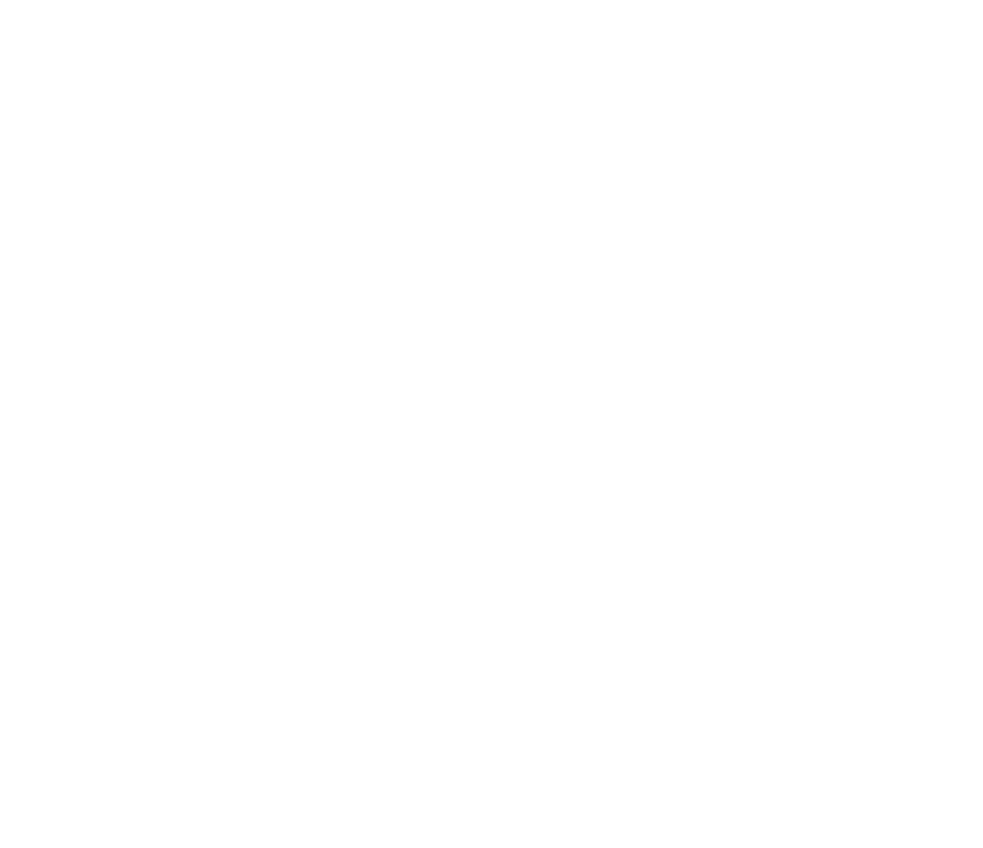
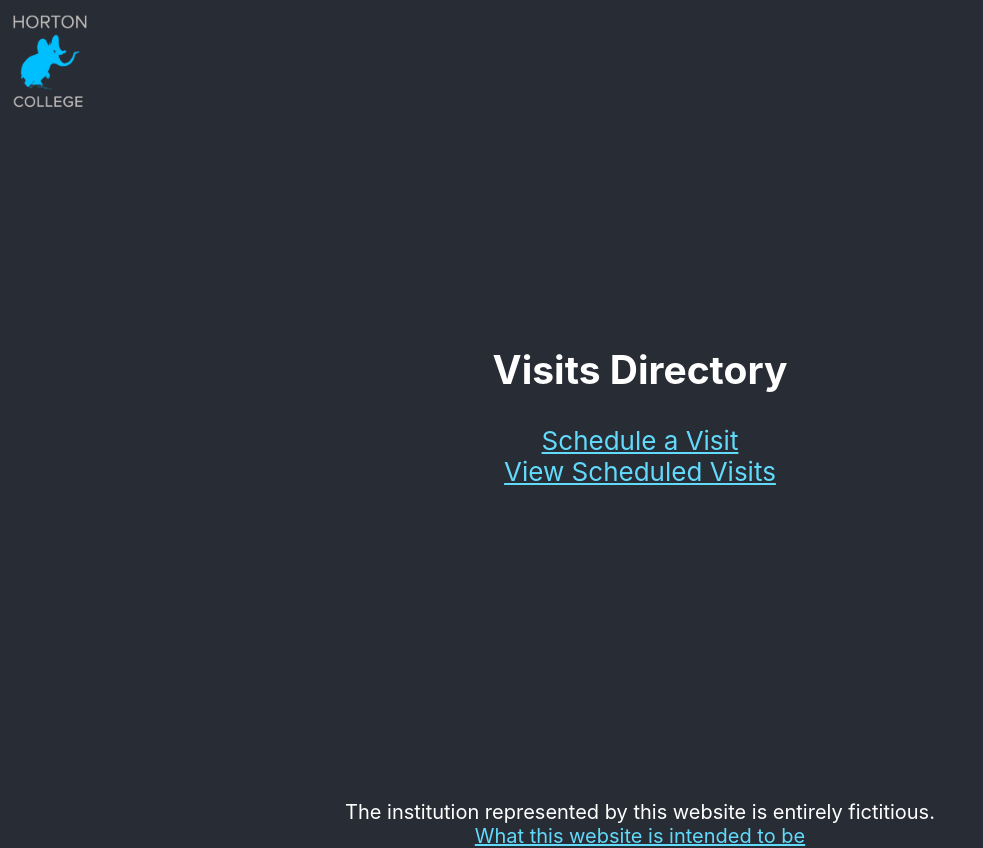
Before and after one commit to GiancarloB210/horton-college, a React (Create React App) app: page /visits in a window 1280 px wide. Before the commit this address had no page. Shown: the whole page, without its empty margins (0-983 px from the left). Before the commit the page ends 800 px from the top, so only its background shows below. Built offline with nearby package versions, Linux system fonts and the light colour scheme.

Commit message:
Made minor wording fixes and re-added visits directory page

```diff
--- a/src/App.js
+++ b/src/App.js
@@ -1,5 +1,6 @@
 import MainPage from './pages/MainPage.js'
 import AboutUsPage from './pages/AboutUsPage.js'
+import VisitsDirectoryPage from './pages/visits/VisitsDirectoryPage.js'
 import ScheduleVisitPage from './pages/visits/ScheduleVisitPage.js'
 import DisplayVisitsPage from './pages/visits/DisplayVisitsPage.js'
 import StaffMainPage from './pages/staff/StaffMainPage.js'
@@ -32,9 +33,11 @@ function App() {
             <Route path="/alumni/santiago" element={<Santiago />} />
           <Route path="/facilities" element={<FacilitiesMainPage />} />
              <Route path="/facilities/pool" element={<PoolPage />} />
-          <Route path="/visits/schedule_visit" element={<ScheduleVisitPage />} />
-          <Route path="/visits/display_visits" element={<DisplayVisitsPage />} />
+          <Route path="/visits" element={<VisitsDirectoryPage />} />
+            <Route path="/visits/schedule_visit" element={<ScheduleVisitPage />} />
+            <Route path="/visits/display_visits" element={<DisplayVisitsPage />} />
           <Route path="/unknown" element={<UnknownPage />} />
+          <Route path="*" element={<UnknownPage />} />
         </Routes>
       </BrowserRouter>
    </VisitsProvider>
--- a/src/pages/alumni/alumni-pages/Baxter.js
+++ b/src/pages/alumni/alumni-pages/Baxter.js
@@ -24,11 +24,11 @@ function Baxter() {
         <section class="app-section">
             <img src={isShiny ? baxter_shiny : baxter} onClick={determineShiny} class='site-image' alt="Baxter" />
             <h1>Baxter David Edwards</h1>
-            <p>Believe it or not, he graduated at the top of his class and with more honours than any alumnus before him.</p>
+            <p>Believe it or not, he graduated at the top of his class and with more honours than 95% of alumni before him.</p>
             <p>Talk about some top percent milk!</p>
             <p>...We'll see ourselves out.</p>
             <br/>
-            <Link to="../alumni">Back to Star Alumni List</Link>
+            <Link to="/alumni">Back to Star Alumni Registrar</Link>
         </section>
         <Footer />
     </div>
--- a/src/pages/alumni/alumni-pages/Santiago.js
+++ b/src/pages/alumni/alumni-pages/Santiago.js
@@ -24,7 +24,7 @@ function Santiago() {
             </ul>
             <p>(Note: The employee who wrote the last bullet point has been terminated as of the time of this page's most recent update)</p>
             <br/>
-            <Link to="../alumni">Back to Star Alumni List</Link>
+            <Link to="/alumni">Back to Star Alumni Registrar</Link>
         </section>
         <Footer />
     </div>
--- a/src/pages/staff/staff-pages/Jerrie.js
+++ b/src/pages/staff/staff-pages/Jerrie.js
@@ -14,7 +14,7 @@ function Jerrie() {
             <p>Well, we decided to set a positive example in that regard. It wasn't a rat problem, it was a rat <i>solution.</i></p>
             <p>After long discussions, heartfelt conversations and countless OSHA bribes, we decided to welcome Jerrie onto our team as our resident college cafeteria superstar!</p>
             <p>Jerrie always aims to service college clients with a smile and the best reception possible. Their can-do attitude is what we here at Horton College are all about.</p>
-            <p>You can also bribe him with a piece of cheese in exchange for $50 of cafeteria goods at no cost to you, but you didn't hear that from us!</p>
+            <p>You can also bribe them with a piece of cheese in exchange for $50 of cafeteria goods at no cost to you, but you didn't hear that from us!</p>
             <br/>
             <Link to="/staff">Back to Staff Registrar</Link>
         </section>
--- /dev/null
+++ b/src/pages/visits/VisitsDirectoryPage.js
@@ -0,0 +1,21 @@
+import Header from '../../components/Header.js'
+import Footer from '../../components/Footer.js'
+import { Link } from "react-router-dom";
+
+function VisitsDirectoryPage() {
+  return (
+    <div className="app-page">
+      <Header />
+      <section className="app-section">
+        <h1>
+          Visits Directory
+        </h1>
+        <Link to="./schedule_visit"> Schedule a Visit </Link>
+        <Link to="./display_visits"> View Scheduled Visits </Link>
+      </section>
+      <Footer />
+    </div>
+  );
+}
+
+export default VisitsDirectoryPage;
```
